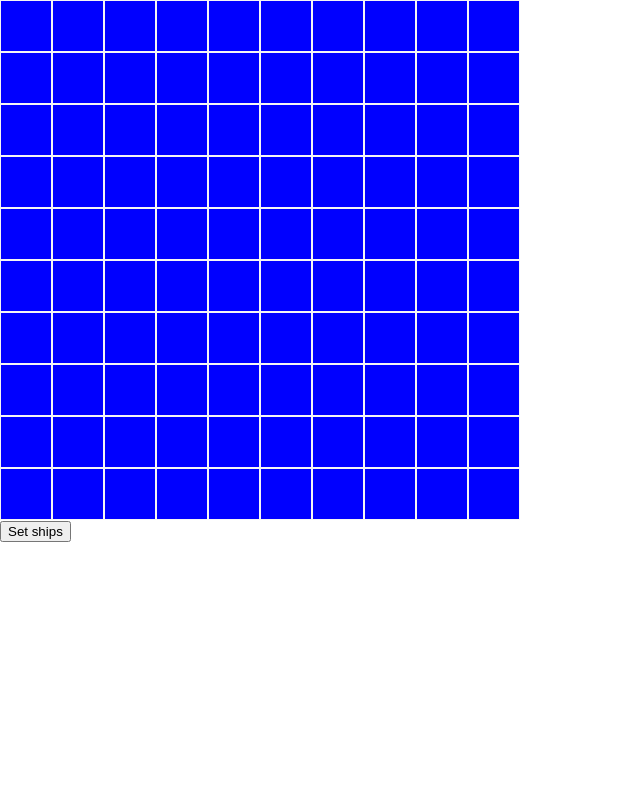
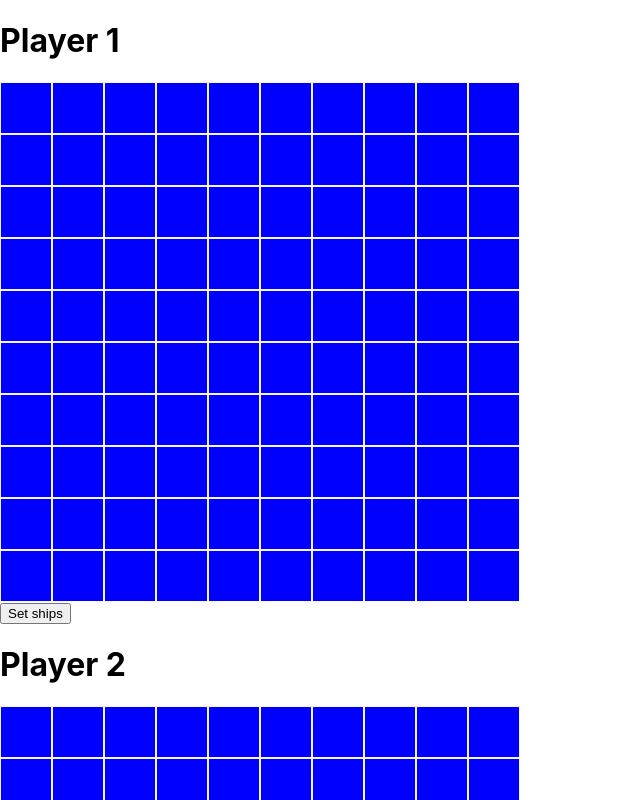
Before and after one commit to AvetBadalyan/ACA-BATTLESHIP-with-React.js, a React (Create React App) app: page / in a window 1280 px wide. Shown: the top 800 px of the page, without its empty margins (0-640 px from the left). Built offline with nearby package versions, Linux system fonts and the light colour scheme.

Commit message:
feat: create a board component and call it for 2 players

```diff
--- a/src/App.js
+++ b/src/App.js
@@ -1,39 +1,20 @@
 import { useReducer } from "react";
 import "./App.css";
-import groupArray from "./helpers/groupArray";
-import setClass from "./helpers/setClass";
+import Board from "./Components/Board";
 import { ACTION_TYPES, defaultState, reducer } from "./State/State";
 
 function App() {
   const [state, dispatch] = useReducer(reducer, defaultState);
-
   const setShipsMode = () => {
     dispatch({ type: ACTION_TYPES.SET_SET_SHIPS_MODE });
   };
 
-  const setShips = (id) => {
-    if (state.player1.isSetShipMode) {
-      dispatch({ type: ACTION_TYPES.SET_SHIPS, square: id });
-    }
-  };
-
-  const {
-    player1: { isSetShipMode, ships },
-  } = state;
-
   return (
-    <div className={setClass(isSetShipMode, "set-ships-mode")}>
-      {groupArray().map((row) => (
-        <div className="row">
-          {row.map((square) => (
-            <div className="square" onClick={() => setShips(square)}>
-              <div className={setClass(ships.has(square), "has-ship")}></div>
-            </div>
-          ))}
-        </div>
-      ))}
+    <>
+      <Board state={state} dispatch={dispatch} player={1} />
       <button onClick={setShipsMode}>Set ships</button>
-    </div>
+      <Board state={state} dispatch={dispatch} player={2} />
+    </>
   );
 }
 
--- /dev/null
+++ b/src/Components/Board.jsx
@@ -0,0 +1,32 @@
+import React from "react";
+import "./../App.css";
+import groupArray from "./../helpers/groupArray";
+import setClass from "../helpers/setClass";
+import { ACTION_TYPES } from "../State/State";
+
+export default function Board({ state, dispatch, player }) {
+  const {
+    player1: { isSetShipMode, ships },
+  } = state;
+
+  const setShips = (id) => {
+    if (state.player1.isSetShipMode) {
+      dispatch({ type: ACTION_TYPES.SET_SHIPS, square: id });
+    }
+  };
+
+  return (
+      <div className={setClass(isSetShipMode, "set-ships-mode")}>
+          <h1> Player {player} </h1>
+      {groupArray().map((row) => (
+        <div className="row">
+          {row.map((square) => (
+            <div className="square" onClick={() => setShips(square)}>
+              <div className={setClass(ships.has(square), "has-ship")}></div>
+            </div>
+          ))}
+        </div>
+      ))}
+    </div>
+  );
+}
```
